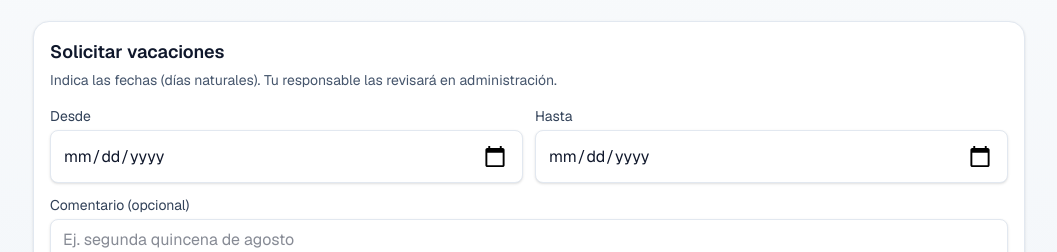
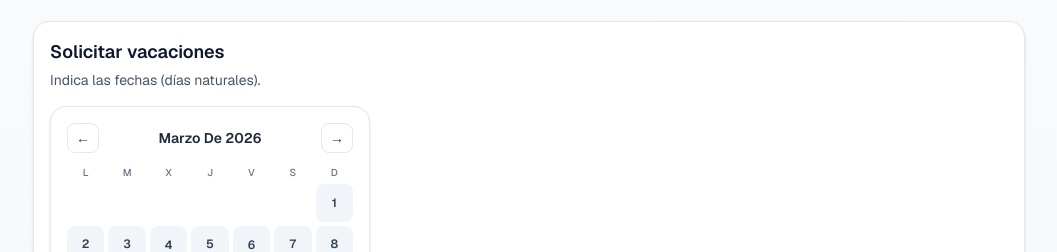
Before and after one commit to MarcosArceG/control-horario, a Next.js app: page /vacaciones in a window 1280 px wide. Shown: the part 700-952 px from the top of the page, without its empty margins (111-1168 px from the left). Built offline with nearby package versions, Linux system fonts and the light colour scheme; no server answers; the database is empty; sample sign-in values are in the browser's storage.

Commit message:
feat(vacaciones): selector de rango en un solo calendario (usuario y admin)
- VacationRangePicker: dos toques para inicio y fin; resumen de selección
- Quitar textos largos de ayuda y frase del responsable en solicitud

Made-with: Cursor

```diff
--- a/components/vacations/admin-vacations-panel.tsx
+++ b/components/vacations/admin-vacations-panel.tsx
@@ -12,8 +12,8 @@ import {
 } from "@/lib/vacation-actions";
 import { etiquetaEstadoVacacion } from "@/lib/labels-es";
 import { VACATION_DAYS_PER_YEAR } from "@/lib/vacation-days";
-import { DatePickerField } from "@/components/date-picker-field";
 import { VacationCalendar } from "@/components/vacations/vacation-calendar";
+import { VacationRangePicker } from "@/components/vacations/vacation-range-picker";
 import { formatFecha } from "@/lib/locale";
 
 type UserOpt = {
@@ -267,18 +267,15 @@ export function AdminVacationsPanel({
               solicitud).
             </p>
             <form onSubmit={onCreate} className="mt-4 space-y-3">
-              <div className="grid gap-3 sm:grid-cols-2">
-                <DatePickerField
-                  label="Desde"
-                  required
-                  value={form.start}
-                  onChange={(v) => setForm((f) => ({ ...f, start: v }))}
-                />
-                <DatePickerField
-                  label="Hasta"
-                  required
-                  value={form.end}
-                  onChange={(v) => setForm((f) => ({ ...f, end: v }))}
+              <div className="max-w-[320px]">
+                <VacationRangePicker
+                  startDate={form.start}
+                  endDate={form.end}
+                  onChange={(start, end) =>
+                    setForm((f) => ({ ...f, start, end }))
+                  }
+                  initialYear={year}
+                  initialMonth={month}
                 />
               </div>
               <button
--- a/components/vacations/my-vacations-panel.tsx
+++ b/components/vacations/my-vacations-panel.tsx
@@ -3,12 +3,12 @@
 import { useRouter } from "next/navigation";
 import { useState, useTransition } from "react";
 import { VacationCalendar } from "@/components/vacations/vacation-calendar";
+import { VacationRangePicker } from "@/components/vacations/vacation-range-picker";
 import {
   cancelMyVacationRequest,
   getMyVacationSummary,
   requestMyVacation,
 } from "@/lib/vacation-actions";
-import { DatePickerField } from "@/components/date-picker-field";
 import { formatFecha } from "@/lib/locale";
 import { etiquetaEstadoVacacion } from "@/lib/labels-es";
 
@@ -167,21 +167,18 @@ export function MyVacationsPanel({
           Solicitar vacaciones
         </h2>
         <p className="mt-1 text-sm text-slate-600 dark:text-slate-400">
-          Indica las fechas (días naturales). Tu responsable las revisará en administración.
+          Indica las fechas (días naturales).
         </p>
         <form onSubmit={onSubmitRequest} className="mt-4 space-y-3">
-          <div className="grid gap-3 sm:grid-cols-2">
-            <DatePickerField
-              label="Desde"
-              required
-              value={form.start}
-              onChange={(v) => setForm((f) => ({ ...f, start: v }))}
-            />
-            <DatePickerField
-              label="Hasta"
-              required
-              value={form.end}
-              onChange={(v) => setForm((f) => ({ ...f, end: v }))}
+          <div className="max-w-[320px]">
+            <VacationRangePicker
+              startDate={form.start}
+              endDate={form.end}
+              onChange={(start, end) =>
+                setForm((f) => ({ ...f, start, end }))
+              }
+              initialYear={year}
+              initialMonth={month}
             />
           </div>
           <label className="block text-sm">
--- /dev/null
+++ b/components/vacations/vacation-range-picker.tsx
@@ -0,0 +1,184 @@
+"use client";
+
+import { useEffect, useState } from "react";
+import { APP_LOCALE, formatFecha } from "@/lib/locale";
+
+function ymd(y: number, m0: number, d: number): string {
+  return `${y}-${String(m0 + 1).padStart(2, "0")}-${String(d).padStart(2, "0")}`;
+}
+
+type Props = {
+  startDate: string;
+  endDate: string;
+  onChange: (start: string, end: string) => void;
+  /** Mes inicial visible (0–11) */
+  initialMonth?: number;
+  initialYear?: number;
+};
+
+/**
+ * Un solo calendario: primer toque = inicio (y fin el mismo día), segundo toque = cierra el rango.
+ * Un tercer toque reinicia la selección.
+ */
+export function VacationRangePicker({
+  startDate,
+  endDate,
+  onChange,
+  initialMonth,
+  initialYear,
+}: Props) {
+  const now = new Date();
+  const [viewYear, setViewYear] = useState(
+    () => initialYear ?? now.getFullYear(),
+  );
+  const [viewMonth, setViewMonth] = useState(
+    () => initialMonth ?? now.getMonth(),
+  );
+  /** Primer día del par actual (mientras se espera el segundo toque). */
+  const [anchor, setAnchor] = useState<string | null>(null);
+
+  useEffect(() => {
+    if (!startDate?.trim() && !endDate?.trim()) {
+      setAnchor(null);
+    }
+  }, [startDate, endDate]);
+
+  const first = new Date(Date.UTC(viewYear, viewMonth, 1));
+  const lastDay = new Date(Date.UTC(viewYear, viewMonth + 1, 0)).getUTCDate();
+  const startPad = first.getUTCDay();
+  const pad = startPad === 0 ? 6 : startPad - 1;
+
+  const label = new Date(Date.UTC(viewYear, viewMonth, 1)).toLocaleDateString(
+    APP_LOCALE,
+    { month: "long", year: "numeric" },
+  );
+
+  const cells: (number | null)[] = [...Array(pad).fill(null)];
+  for (let d = 1; d <= lastDay; d++) cells.push(d);
+  while (cells.length % 7 !== 0) cells.push(null);
+
+  const weekDays = ["L", "M", "X", "J", "V", "S", "D"];
+
+  function onDayClick(iso: string) {
+    if (!anchor) {
+      setAnchor(iso);
+      onChange(iso, iso);
+      return;
+    }
+    const lo = anchor < iso ? anchor : iso;
+    const hi = anchor < iso ? iso : anchor;
+    onChange(lo, hi);
+    setAnchor(null);
+  }
+
+  function cellState(iso: string): "in-range" | "edge" | "anchor" | "idle" {
+    if (anchor && iso === anchor) return "anchor";
+    const s = startDate?.trim();
+    const e = endDate?.trim();
+    if (!s || !e) return "idle";
+    if (iso >= s && iso <= e) {
+      if (iso === s || iso === e) return "edge";
+      return "in-range";
+    }
+    return "idle";
+  }
+
+  function prevMonth() {
+    if (viewMonth === 0) {
+      setViewYear((y) => y - 1);
+      setViewMonth(11);
+    } else {
+      setViewMonth((m) => m - 1);
+    }
+  }
+
+  function nextMonth() {
+    if (viewMonth === 11) {
+      setViewYear((y) => y + 1);
+      setViewMonth(0);
+    } else {
+      setViewMonth((m) => m + 1);
+    }
+  }
+
+  const summary =
+    startDate && endDate
+      ? `${formatFecha(new Date(startDate + "T12:00:00Z"))} — ${formatFecha(new Date(endDate + "T12:00:00Z"))}`
+      : null;
+
+  return (
+    <div className="space-y-2">
+      <div className="rounded-2xl border border-slate-200 bg-white p-4 shadow-sm dark:border-slate-700 dark:bg-slate-900">
+        <div className="mb-3 flex items-center justify-between gap-2">
+          <button
+            type="button"
+            onClick={prevMonth}
+            className="rounded-lg border border-slate-200 px-2 py-1 text-sm text-slate-700 hover:bg-slate-50 dark:border-slate-600 dark:text-slate-200 dark:hover:bg-slate-800"
+            aria-label="Mes anterior"
+          >
+            ←
+          </button>
+          <p className="min-w-0 flex-1 text-center text-sm font-semibold capitalize text-slate-800 dark:text-slate-100">
+            {label}
+          </p>
+          <button
+            type="button"
+            onClick={nextMonth}
+            className="rounded-lg border border-slate-200 px-2 py-1 text-sm text-slate-700 hover:bg-slate-50 dark:border-slate-600 dark:text-slate-200 dark:hover:bg-slate-800"
+            aria-label="Mes siguiente"
+          >
+            →
+          </button>
+        </div>
+        <div className="grid grid-cols-7 gap-1 text-center text-[10px] font-medium text-slate-500 dark:text-slate-400">
+          {weekDays.map((w) => (
+            <span key={w}>{w}</span>
+          ))}
+        </div>
+        <div className="mt-1 grid grid-cols-7 gap-1">
+          {cells.map((d, i) => {
+            if (d === null) {
+              return <span key={`e-${i}`} className="aspect-square" />;
+            }
+            const iso = ymd(viewYear, viewMonth, d);
+            const st = cellState(iso);
+            const baseCell =
+              "flex aspect-square items-center justify-center rounded-lg text-xs font-semibold transition-colors focus-visible:outline focus-visible:outline-2 focus-visible:outline-offset-1 focus-visible:outline-blue-500";
+
+            let cls = `${baseCell} `;
+            if (st === "anchor") {
+              cls +=
+                "bg-blue-600 text-white ring-2 ring-blue-400 ring-offset-1 dark:ring-offset-slate-900";
+            } else if (st === "edge") {
+              cls +=
+                "bg-teal-600 text-white shadow-sm dark:bg-teal-600";
+            } else if (st === "in-range") {
+              cls +=
+                "bg-teal-100 text-teal-900 dark:bg-teal-900/50 dark:text-teal-100";
+            } else {
+              cls +=
+                "cursor-pointer bg-slate-100 text-slate-700 hover:bg-slate-200 dark:bg-slate-800 dark:text-slate-200 dark:hover:bg-slate-700";
+            }
+
+            return (
+              <button
+                key={iso}
+                type="button"
+                onClick={() => onDayClick(iso)}
+                className={cls}
+                aria-label={`Día ${d}`}
+              >
+                {d}
+              </button>
+            );
+          })}
+        </div>
+      </div>
+      {summary ? (
+        <p className="text-sm font-medium text-slate-800 dark:text-slate-200">
+          Selección: {summary}
+        </p>
+      ) : null}
+    </div>
+  );
+}
```
